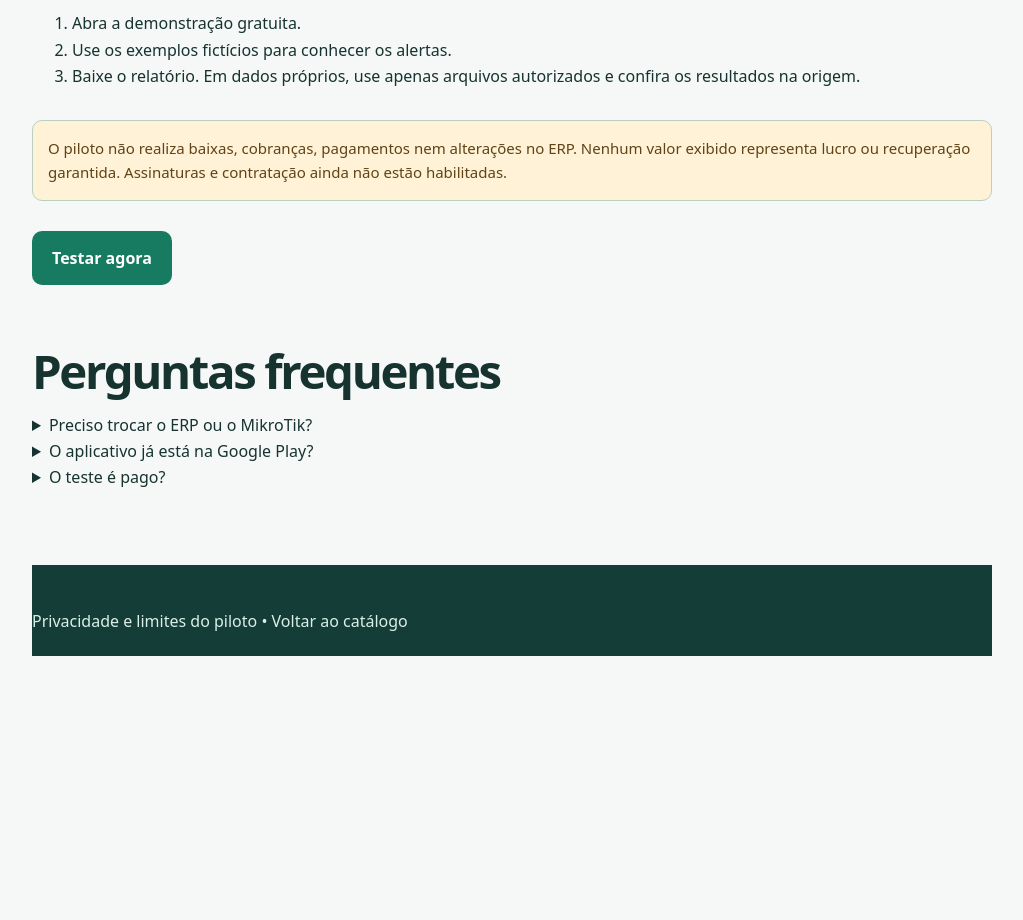
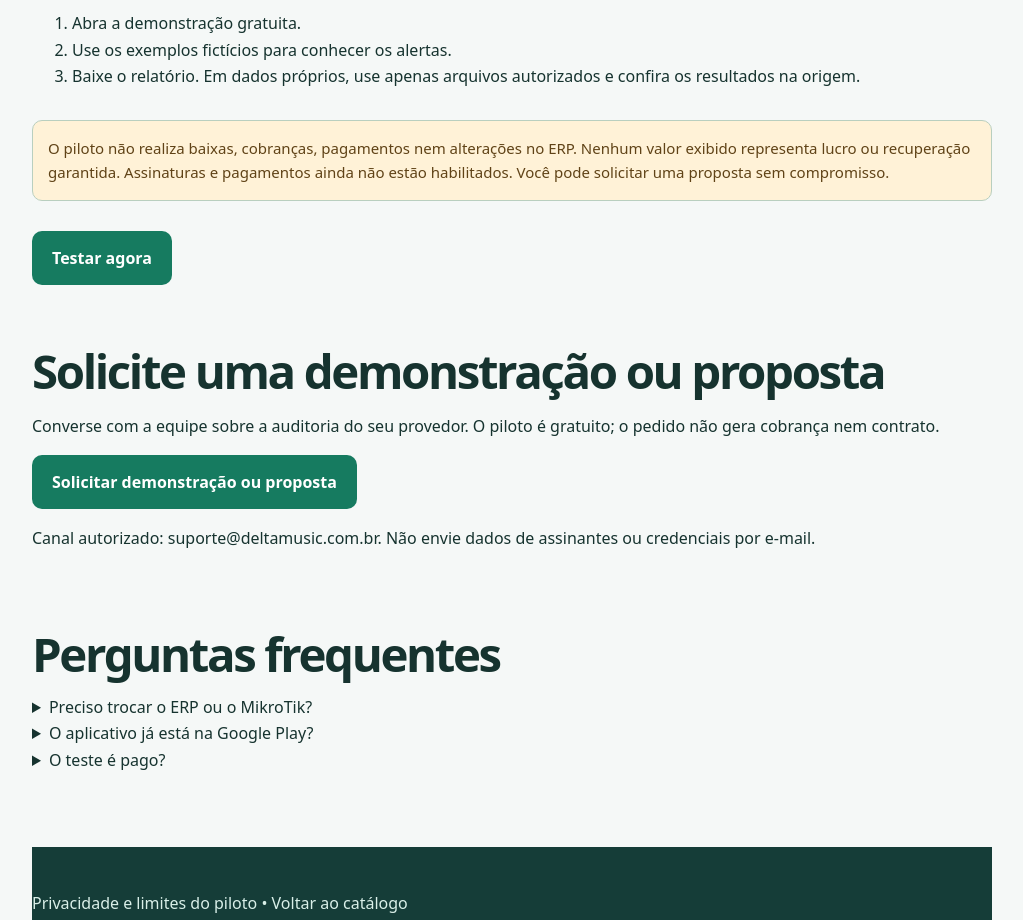
Before and after one commit to idelta775-hash/delta-produtos, a plain HTML site: page delta-recovery-ai.html in a window 1280 px wide. Shown: the part 943-1863 px from the top of the page, without its empty margins (128-1151 px from the left). Before the commit the page ends 1629 px from the top, so only its background shows below. Drawn offline with Linux system fonts and the light colour scheme.

Commit message:
Enable approved Recovery AI commercial contact (#33)
Co-authored-by: Delta Recovery LAB <delta-recovery-lab@users.noreply.github.com>

```diff
--- a/delta-recovery-ai.html
+++ b/delta-recovery-ai.html
@@ -8,6 +8,6 @@
 <nav><a href="index.html">DELTA Studio</a><a href="sistemas.html">Todos os sistemas</a></nav><main>
 <header><div class="tag">Piloto público • sem cobrança</div><h1>Seu provedor está faturando todos os clientes ativos?</h1><p>Delta Recovery AI cruza arquivos exportados de clientes, faturas e pagamentos. Aponte inconsistências antes de decidir qualquer ação financeira. Experimente com dados fictícios sem cadastrar uma conta.</p><a class="cta" href="https://delta-recovery-ai.onrender.com/?utm_source=delta_studio&amp;utm_medium=portfolio&amp;utm_campaign=pilot">Abrir demonstração gratuita</a></header>
 <section><h2>O que o piloto faz hoje</h2><div class="cards"><article><h3>Auditoria de faturamento</h3><p>Localiza clientes ativos sem fatura e saldos vencidos para revisão.</p></article><article><h3>Conciliação por arquivos</h3><p>Compara cobranças Asaas e ERP por vínculos exatos. Integração automática ainda não homologada.</p></article><article><h3>Relatórios locais</h3><p>Normaliza CSVs e exporta divergências. Não envia arquivos de auditoria ao servidor.</p></article></div></section>
-<section><h2>Como experimentar</h2><ol><li>Abra a demonstração gratuita.</li><li>Use os exemplos fictícios para conhecer os alertas.</li><li>Baixe o relatório. Em dados próprios, use apenas arquivos autorizados e confira os resultados na origem.</li></ol><p class="notice">O piloto não realiza baixas, cobranças, pagamentos nem alterações no ERP. Nenhum valor exibido representa lucro ou recuperação garantida. Assinaturas e contratação ainda não estão habilitadas.</p><a class="cta" href="https://delta-recovery-ai.onrender.com/?utm_source=delta_studio&amp;utm_medium=portfolio&amp;utm_campaign=pilot">Testar agora</a></section>
-<section><h2>Perguntas frequentes</h2><details><summary>Preciso trocar o ERP ou o MikroTik?</summary><p>Não. O piloto usa arquivos exportados e normalizados. Não modifica equipamentos ou sistemas de gestão.</p></details><details><summary>O aplicativo já está na Google Play?</summary><p>Não. A versão web está disponível. A versão Android está em homologação.</p></details><details><summary>O teste é pago?</summary><p>Não. A demonstração pública é gratuita e não existe checkout ativado.</p></details></section>
+<section><h2>Como experimentar</h2><ol><li>Abra a demonstração gratuita.</li><li>Use os exemplos fictícios para conhecer os alertas.</li><li>Baixe o relatório. Em dados próprios, use apenas arquivos autorizados e confira os resultados na origem.</li></ol><p class="notice">O piloto não realiza baixas, cobranças, pagamentos nem alterações no ERP. Nenhum valor exibido representa lucro ou recuperação garantida. Assinaturas e pagamentos ainda não estão habilitados. Você pode solicitar uma proposta sem compromisso.</p><a class="cta" href="https://delta-recovery-ai.onrender.com/?utm_source=delta_studio&amp;utm_medium=portfolio&amp;utm_campaign=pilot">Testar agora</a></section>
+<section id="contato"><h2>Solicite uma demonstração ou proposta</h2><p>Converse com a equipe sobre a auditoria do seu provedor. O piloto é gratuito; o pedido não gera cobrança nem contrato.</p><a class="cta" href="https://delta-recovery-ai.onrender.com/contato.html?origem=delta_studio">Solicitar demonstração ou proposta</a><p>Canal autorizado: <a href="mailto:suporte@deltamusic.com.br?subject=%5BDelta%20Recovery%20AI%5D%20Contato">suporte@deltamusic.com.br</a>. Não envie dados de assinantes ou credenciais por e-mail.</p></section><section><h2>Perguntas frequentes</h2><details><summary>Preciso trocar o ERP ou o MikroTik?</summary><p>Não. O piloto usa arquivos exportados e normalizados. Não modifica equipamentos ou sistemas de gestão.</p></details><details><summary>O aplicativo já está na Google Play?</summary><p>Não. A versão web está disponível. A versão Android está em homologação.</p></details><details><summary>O teste é pago?</summary><p>Não. A demonstração pública é gratuita e não existe checkout ativado.</p></details></section>
 <footer><a href="https://delta-recovery-ai.onrender.com/#privacidade">Privacidade e limites do piloto</a> • <a href="sistemas.html">Voltar ao catálogo</a></footer></main></body></html>
```
